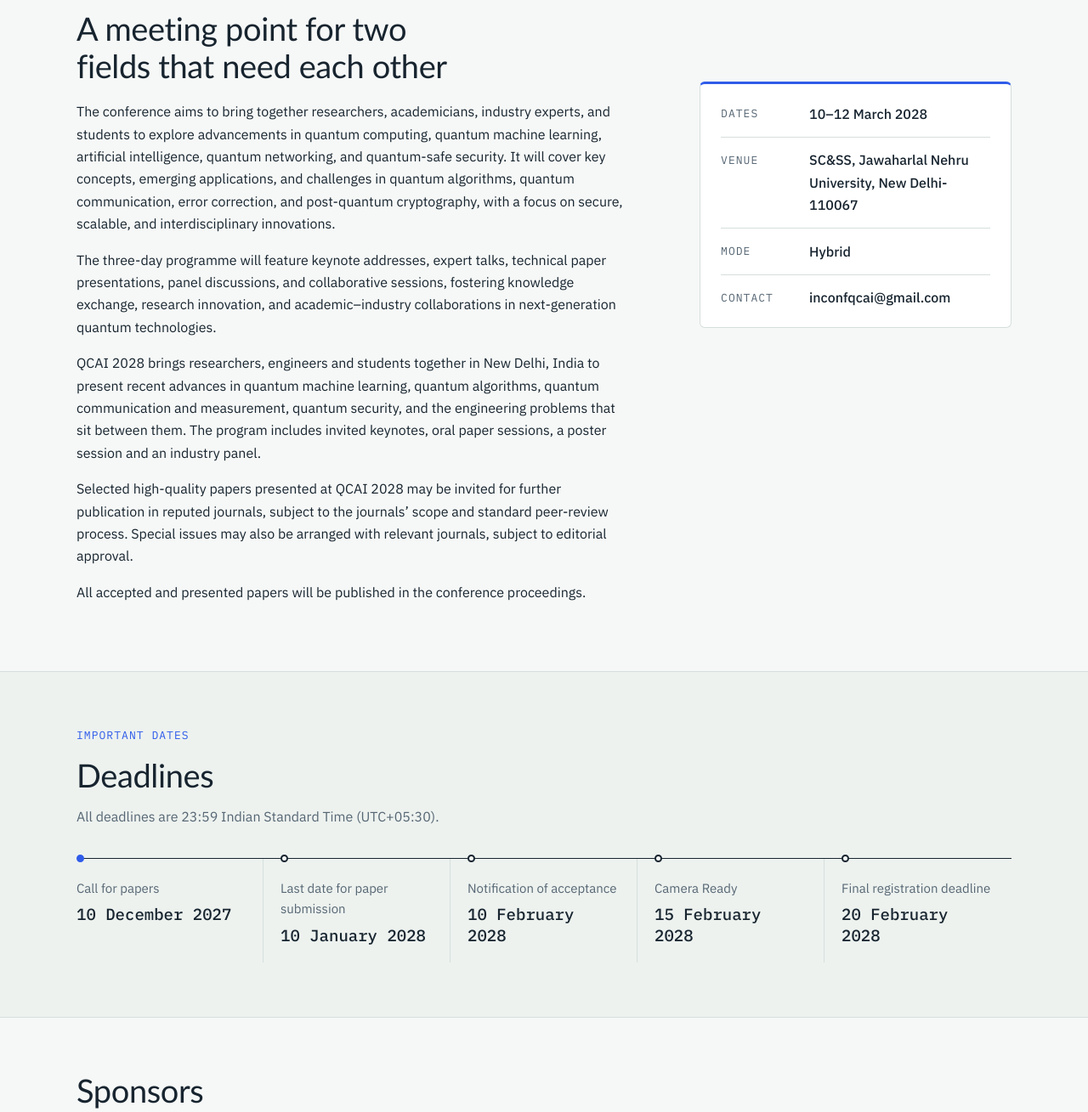
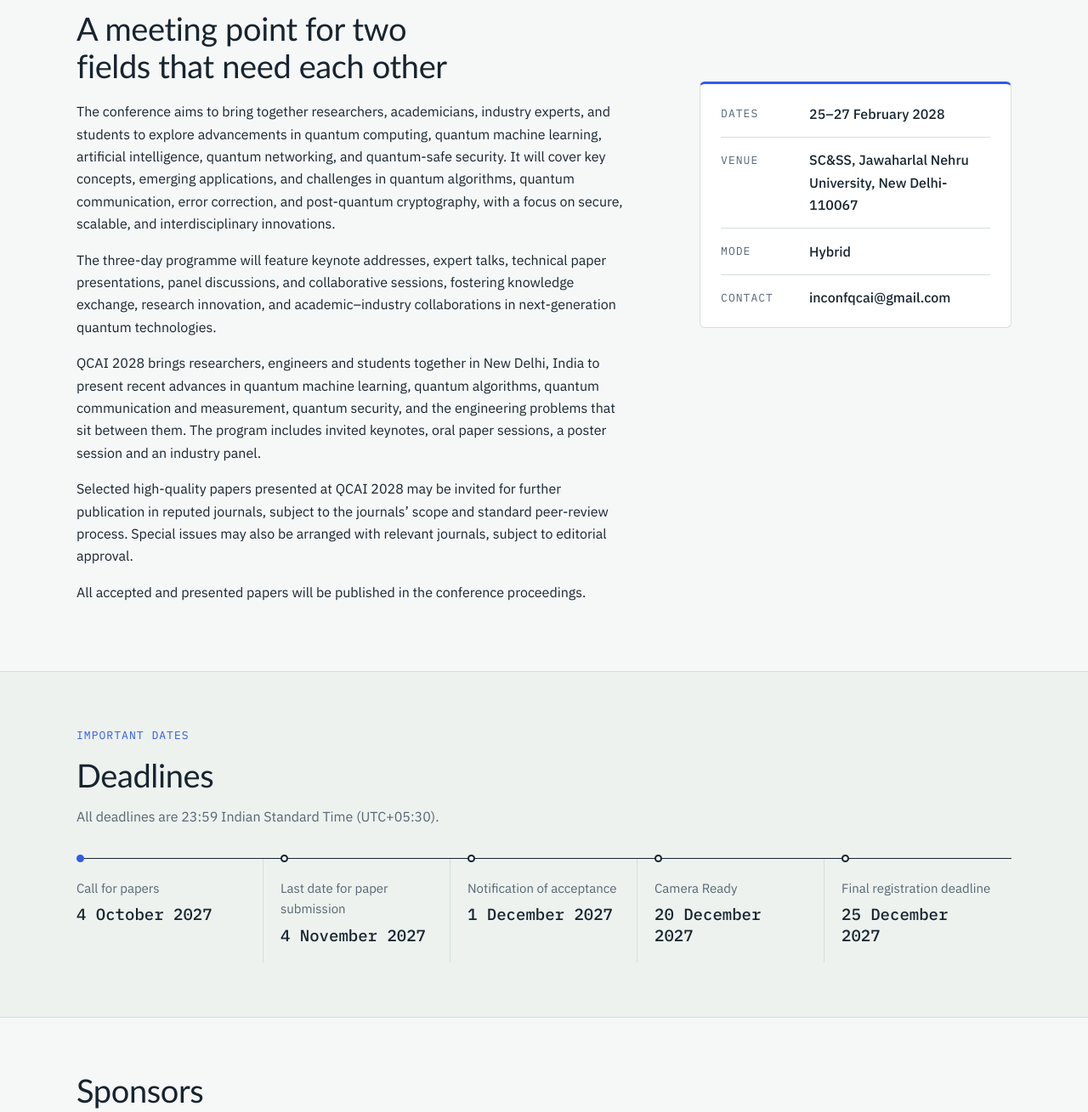
Before and after one commit to inconfqcai/icqcai, a plain HTML site: page index.html in a window 1280 px wide. Shown: the part 887-2196 px from the top of the page at 85% size. Drawn offline with Linux system fonts and the light colour scheme; a web font is replaced by a local one.

Commit message:
time table chages

```diff
--- a/index.html
+++ b/index.html
@@ -132,7 +132,7 @@
     </div>
     <aside class="facts" aria-label="Conference at a glance">
       <dl>
-        <div><dt>Dates</dt><dd data-cfg="datesLabel">10–12 March 2028</dd></div>
+        <div><dt>Dates</dt><dd data-cfg="datesLabel">25–27 February 2028</dd></div>
         <div><dt>Venue</dt><dd>SC&amp;SS, Jawaharlal Nehru University, New Delhi-110067</dd></div>
         <div><dt>Mode</dt><dd>Hybrid</dd></div>
         <div><dt>Contact</dt><dd data-cfg="email">inconfqcai@gmail.com</dd></div>
@@ -864,7 +864,7 @@
     <div>
       <p class="footer-name"><strong data-cfg="shortName">QCAI 2028</strong></p>
       <p class="muted small" data-cfg="fullName">1st International Conference on Quantum Computing and Artificial Intelligence</p>
-      <p class="muted small"><span data-cfg="datesLabel">10–12 March 2028</span> · <span data-cfg="city">New Delhi, India</span></p>
+      <p class="muted small"><span data-cfg="datesLabel">25–27 February 2028</span> · <span data-cfg="city">New Delhi, India</span></p>
     </div>
     <div>
       <p class="footer-head">Authors</p>
--- a/script.js
+++ b/script.js
@@ -11,7 +11,7 @@ const CONFIG = {
   fullName: "1st International Conference on Quantum Computing and Artificial Intelligence",
   edition: "1st International Conference on",
   city: "New Delhi, India",
-  datesLabel: "10–12 March 2028",
+  datesLabel: "25–27 February 2028",
   format: "In person, with online presentation option",
   email: "inconfqcai@gmail.com",
 
@@ -27,14 +27,14 @@ const CONFIG = {
 
   // ---- IMPORTANT DATES (YYYY-MM-DD) ----
   importantDates: [
-    { label: "Call for papers", date: "2027-12-10" },
-    { label: "Last date for paper submission", date: "2028-01-10" },
-    { label: "Notification of acceptance", date: "2028-02-10" },
-    { label: "Camera Ready", date: "2028-02-15" },
-    { label: "Final registration deadline", date: "2028-02-20" },
-    // { label: "Conference", date: "2028-03-21", end: "2028-03-22", event: true }
+    { label: "Call for papers", date: "2027-10-04" },
+    { label: "Last date for paper submission", date: "2027-11-04" },
+    { label: "Notification of acceptance", date: "2027-12-01" },
+    { label: "Camera Ready", date: "2027-12-20" },
+    { label: "Final registration deadline", date: "2027-12-25" },
+    // { label: "Conference", date: "2028-02-25", end: "2028-02-27", event: true }
   ],
-  earlyBirdLabel: "15 February 2028",
+  earlyBirdLabel: "15 December 2027",
 
   // ---- TOPICS / TRACKS ----
   tracks: [
@@ -200,7 +200,7 @@ const CONFIG = {
 
   // ---- PROGRAM ----
   program: [
-    { day: "Day 1", date: "Fri, 10 Mar", items: [
+    { day: "Day 1", date: "Fri, 25 Feb", items: [
       ["09:30 – 10:00", "Welcome and Opening Remarks", "Inauguration"],
       ["10:00 – 11:00", "Invited Expert Talk", "keynote I"],
       ["11:15 – 12:15", "Invited Expert Talk", "Keynote II"],
@@ -209,7 +209,7 @@ const CONFIG = {
       ["15:45 – 16:45", "Quantum Computing Fundamentals and Applications", "Expert Talk"],
       ["16:45 – 17:30", "Future of Quantum Computing", "Panel Discussion"]
     ]},
-    { day: "Day 2", date: "Sat, 11 Mar", items: [
+    { day: "Day 2", date: "Sat, 26 Feb", items: [
       ["09:30 – 10:00", "Welcome and Recap of Day 1", "Welcome"],
       ["10:00 – 11:00", "Invited Expert Talk on Quantum Machine Learning", "keynote I"],
       ["11:15 – 12:15", "Invited Expert Talk on Quantum AI", "Keynote II"],
@@ -218,7 +218,7 @@ const CONFIG = {
       ["15:45 – 16:45", "Quantum ML Algorithm and Applications", "Expert Talk"],
       ["16:45 – 17:30", "Quantum AI: Opportunitics and Challenges", "Panel Discussion"]
     ]},
-    { day: "Day 3", date: "Sun, 12 Mar", items: [
+    { day: "Day 3", date: "Sun, 27 Feb", items: [
       ["09:30 – 10:00", "Welcome and Recap of Day 2", "Welcome"],
       ["10:00 – 11:00", "Invited Expert Talk on Quantum Networking", "keynote I"],
       ["11:15 – 12:15", "Invited Expert Talk on Quantum-Safe Security", "Keynote II"],
```
